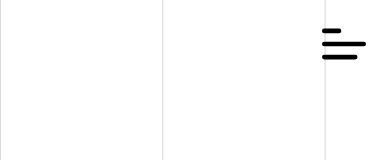
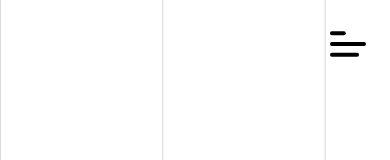
Before and after one commit to aliifam/beta.aliif.space, a Next.js app: page / in a window 390 px wide. Shown: the top 160 px of the page. Built offline with nearby package versions, Linux system fonts and the light colour scheme; a web font is replaced by a local one.

Commit message:
fix post

```diff
--- a/src/components/background.js
+++ b/src/components/background.js
@@ -15,14 +15,14 @@ export default function Background() {
                 </div>
             </div>
             <Toaster/>
-            <a className="absolute top-6 right-6 cursor-pointer" onClick={() => {toast("Still Under Construction!",{icon: '🚧', position: 'bottom center', style: {background: 'rgba(0, 0, 0, 0.8)', color: 'white',},duration: 2000,});}}>
-                <svg className="w-11" width="57" height="40" viewBox="0 0 57 40" fill="none" xmlns="http://www.w3.org/2000/svg">
+            <a className="fixed top-6 right-6 cursor-pointer" onClick={() => {toast("Still Under Construction!",{icon: '🚧', position: 'bottom center', style: {background: 'rgba(0, 0, 0, 0.8)', color: 'white',},duration: 2000,});}}>
+                <svg className="w-9 lg:w-11" width="57" height="40" viewBox="0 0 57 40" fill="none" xmlns="http://www.w3.org/2000/svg">
                     <line x1="3" y1="3" x2="22" y2="3" stroke="black" strokeWidth="6" strokeLinecap="round"/>
                     <line x1="3" y1="20" x2="54" y2="20" stroke="black" strokeWidth="6" strokeLinecap="round"/>
                     <line x1="3" y1="37" x2="43" y2="37" stroke="black" strokeWidth="6" strokeLinecap="round"/>
                 </svg>
             </a>
-            <a className="absolute bottom-2 right-4" href="mailto:me@aliif.space">
+            <a className="fixed bottom-2 right-4" href="mailto:me@aliif.space">
                 <svg className="w-14" width="83" height="83" viewBox="0 0 83 83" fill="none" xmlns="http://www.w3.org/2000/svg">
                     <path fillRule="evenodd" clipRule="evenodd" d="M41.5 0C18.5802 0 0 18.5802 0 41.5C0 64.4198 18.5802 83 41.5 83C64.4198 83 83 64.4198 83 41.5C83 18.5802 64.4198 0 41.5 0ZM21 52V34.633V31C21 29.1435 21.7375 27.363 23.0503 26.0503C24.363 24.7375 26.1435 24 28 24H56C57.8565 24 59.637 24.7375 60.9497 26.0503C62.2625 27.363 63 29.1435 63 31V52C63 53.8565 62.2625 55.637 60.9497 56.9497C59.637 58.2625 57.8565 59 56 59H28C26.1435 59 24.363 58.2625 23.0503 56.9497C21.7375 55.637 21 53.8565 21 52ZM56 27.5H28C27.0717 27.5 26.1815 27.8687 25.5251 28.5251C24.8687 29.1815 24.5 30.0717 24.5 31V33.59L42 43.012L59.5 33.59V31C59.5 30.0717 59.1312 29.1815 58.4749 28.5251C57.8185 27.8687 56.9283 27.5 56 27.5ZM41.1705 46.54L24.5 37.566V52C24.5 52.9283 24.8687 53.8185 25.5251 54.4749C26.1815 55.1312 27.0717 55.5 28 55.5H56C56.9283 55.5 57.8185 55.1312 58.4749 54.4749C59.1312 53.8185 59.5 52.9283 59.5 52V37.566L42.8295 46.54C42.5746 46.6772 42.2895 46.7491 42 46.7491C41.7105 46.7491 41.4254 46.6772 41.1705 46.54Z" fill="black"/>
                 </svg>
```
